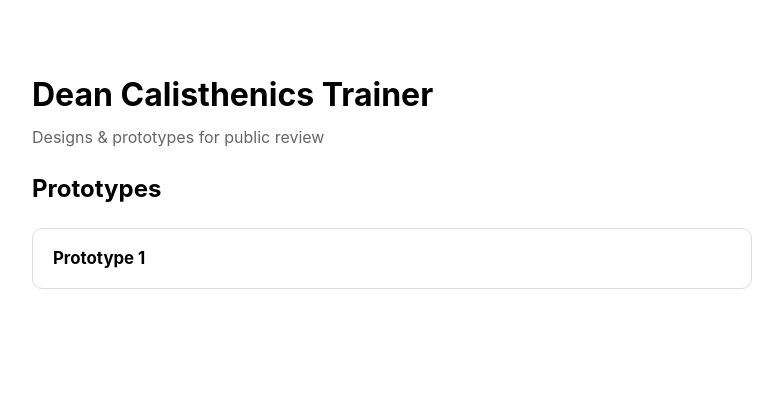
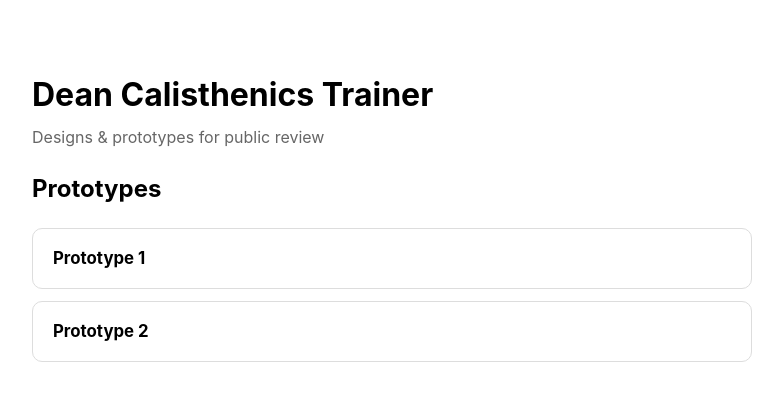
Before and after one commit to Amiraharon/dean-calisthenics-trainer-public, a plain HTML site: page index.html in a window 1280 px wide. Shown: the whole page, without its empty margins (248-1031 px from the left). Drawn offline with Linux system fonts and the light colour scheme.

Commit message:
update index.html with prototype 2

```diff
--- a/index.html
+++ b/index.html
@@ -59,6 +59,11 @@
                 <strong>Prototype 1</strong>
             </a>
         </li>
+        <li>
+            <a href="prototype/2.html">
+                <strong>Prototype 2</strong>
+            </a>
+        </li>
     </ul>
 </body>
 </html>
```
